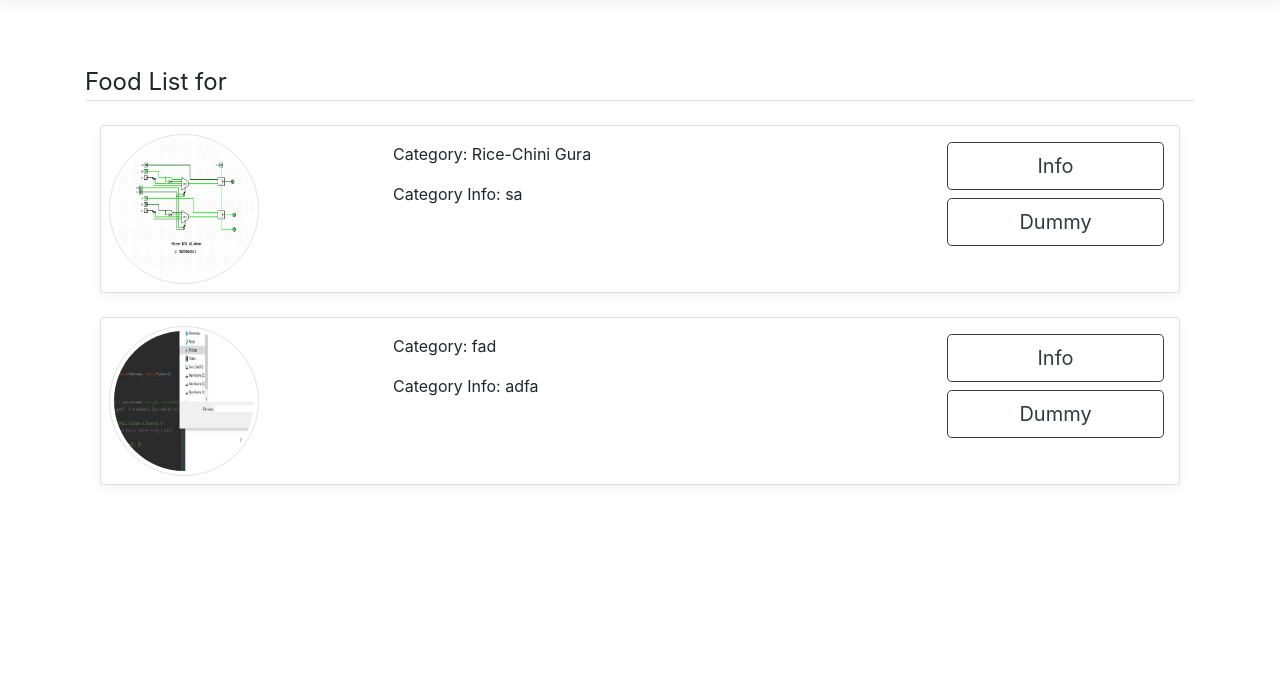
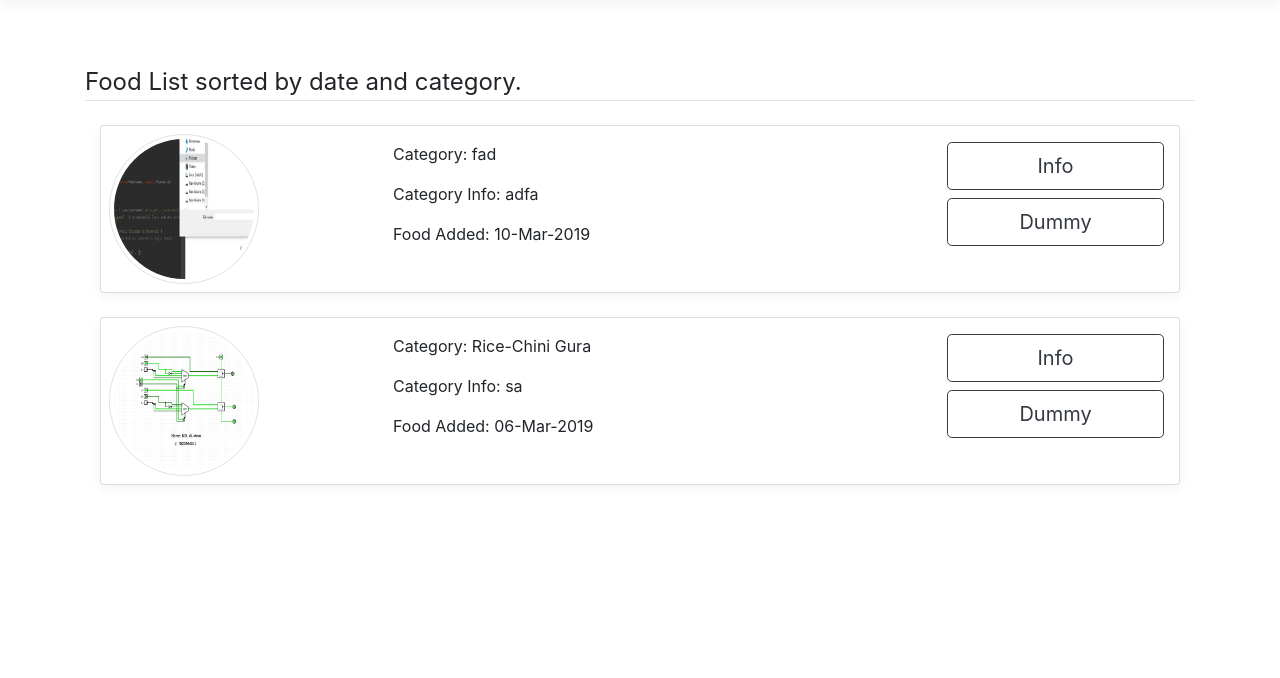
Before and after one commit to sshahriazz/RAMSAY, a Django app: a page that uses WebApp/templates/food/food_details_boc.html in a window 1280 px wide. Shown: the part 57-735 px from the top of the page. Run offline with Django 3.2, Linux system fonts and the light colour scheme; data comes from the database, SQL or seed files in the repository; some libraries are stand-ins or nearby versions.

Commit message:
Some Bug Fixing
fixed style issue and sorting issue.

```diff
--- a/WebApp/WebApp/urls.py
+++ b/WebApp/WebApp/urls.py
@@ -12,5 +12,8 @@ urlpatterns = [
     path('accounts/', include('accounts.urls', namespace='accounts')),
     path('food/', include('food.urls', namespace='food'))
 ]
+
+
+
 if settings.DEBUG:
     urlpatterns += static(settings.MEDIA_URL, document_root=settings.MEDIA_ROOT)
--- a/WebApp/food/admin.py
+++ b/WebApp/food/admin.py
@@ -1,6 +1,5 @@
 from django.contrib import admin
 from .models import FoodCategory, FoodInformation
-
 # Register your models here.
 admin.site.register(FoodCategory)
 admin.site.register(FoodInformation)
--- a/WebApp/food/models.py
+++ b/WebApp/food/models.py
@@ -32,6 +32,9 @@ class FoodInformation(models.Model):
     uploaded_by = models.ForeignKey(User, on_delete=models.CASCADE)
     upload_date = models.DateTimeField(auto_now_add=True, blank=False)
 
+    class Meta:
+        ordering = ('-upload_date',)
+
     def __str__(self):
         return self.food_name + " - From - " + self.food_category.category_name + " Category"
 
--- a/WebApp/templates/food/food_details_boc.html
+++ b/WebApp/templates/food/food_details_boc.html
@@ -2,7 +2,7 @@
 {% block content %}
 
     <div class="album py-5">
-        <legend class="border-bottom mb-4">Food List for
+        <legend class="border-bottom mb-4">Food List sorted by date and category.
         </legend>
         <div class="container">
 
@@ -21,6 +21,7 @@
                                     <div class="container-fluid mt-3">
                                         <p>Category: {{ l.food_name }}</p>
                                         <p>Category Info: {{ l.food_short_info }}</p>
+                                        <p>Food Added: {{ l.upload_date|date:"d-M-Y" }}</p>
                                     </div>
                                 </div>
                                 <div class="col-md-3 col-sm-3">
```
